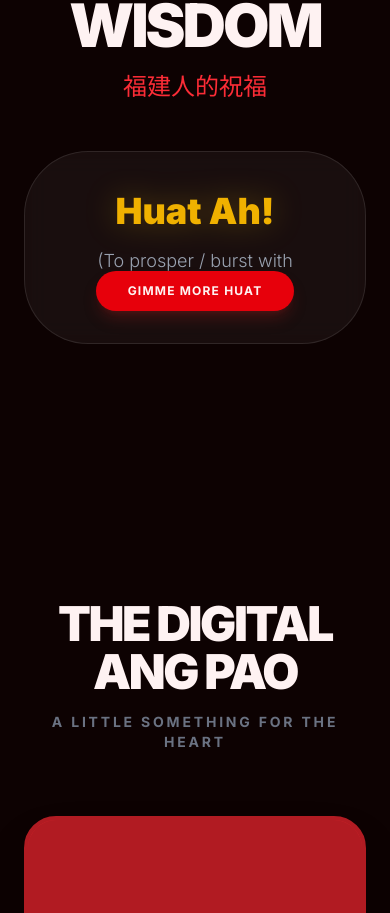
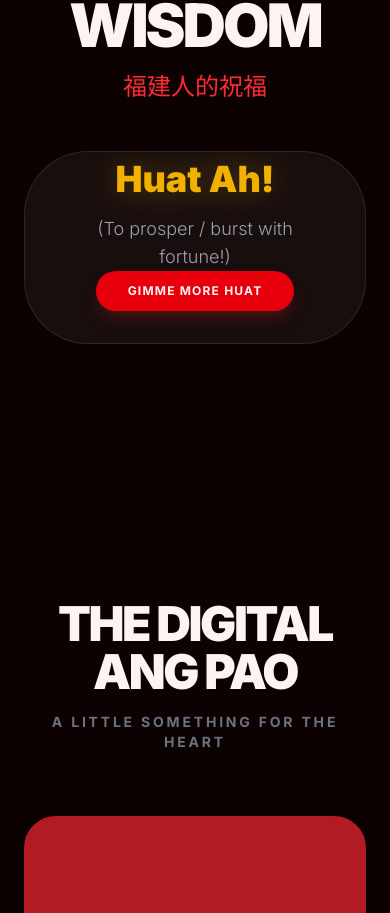
Before and after one commit to frendysanusi/happy-cny-2026, a Next.js app: page / in a window 390 px wide. Shown: the part 4900-5813 px from the top of the page. Built offline with nearby package versions, Linux system fonts and the light colour scheme; no server answers; a web font is replaced by a local one.

Commit message:
chore: adjust style, metadata

```diff
--- a/app/layout.tsx
+++ b/app/layout.tsx
@@ -14,8 +14,8 @@ const chinese = Ma_Shan_Zheng({
 })
 
 export const metadata: Metadata = {
-  title: "Create Next App",
-  description: "Generated by create next app",
+  title: "Kiong hi!",
+  description: "Happy CNY 2026!",
 };
 
 export default function RootLayout({
--- a/components/HokkienWisdom.tsx
+++ b/components/HokkienWisdom.tsx
@@ -32,7 +32,7 @@ const HokkienWisdom: React.FC = () => {
               initial={{ opacity: 0, y: 20 }}
               animate={{ opacity: 1, y: 0 }}
               exit={{ opacity: 0, y: -20 }}
-              className="space-y-4"
+              className="space-y-4 mb-16 md:mb-0"
             >
               <h3 className="text-4xl md:text-6xl font-black text-yellow-500 drop-shadow-[0_0_15px_rgba(234,179,8,0.3)]">
                 {current.phrase}
--- a/constant/constants.ts
+++ b/constant/constants.ts
@@ -44,7 +44,7 @@ export const HOKKIEN_WISDOM: HokkienWisdom[] = [
   { phrase: "Mai Siao Siao", translation: "Don't play around (be serious about your goals!)" },
   { phrase: "Kiam Siap No More", translation: "No more being stingy - let the generosity flow!" },
   { phrase: "Ciak Pa Boi?", translation: "Have you eaten yet? (I care abt u :D)" },
-  { phrase: "Steady Pom pi pi", translation: "Staying cool, calm, and reliable." },
+  { phrase: "Steady Pompipi", translation: "Staying cool, calm, and reliable." },
   { phrase: "Ho Se Liao", translation: "Everything is settled and excellent!" },
   { phrase: "Ancua ho se bos?", translation: "How's your day? (hope u happy everyday everytime!)" },
   { phrase: "Lao Hero", translation: "Old-school hero (stay legendary!)" },
```
